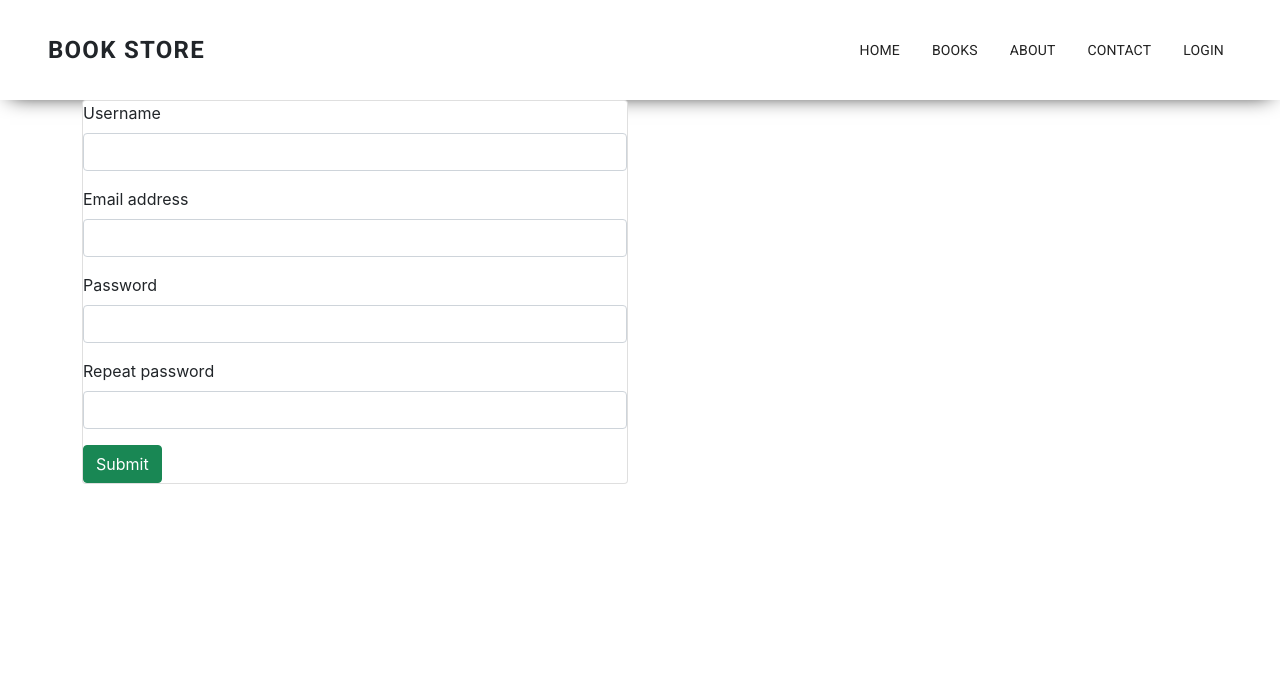
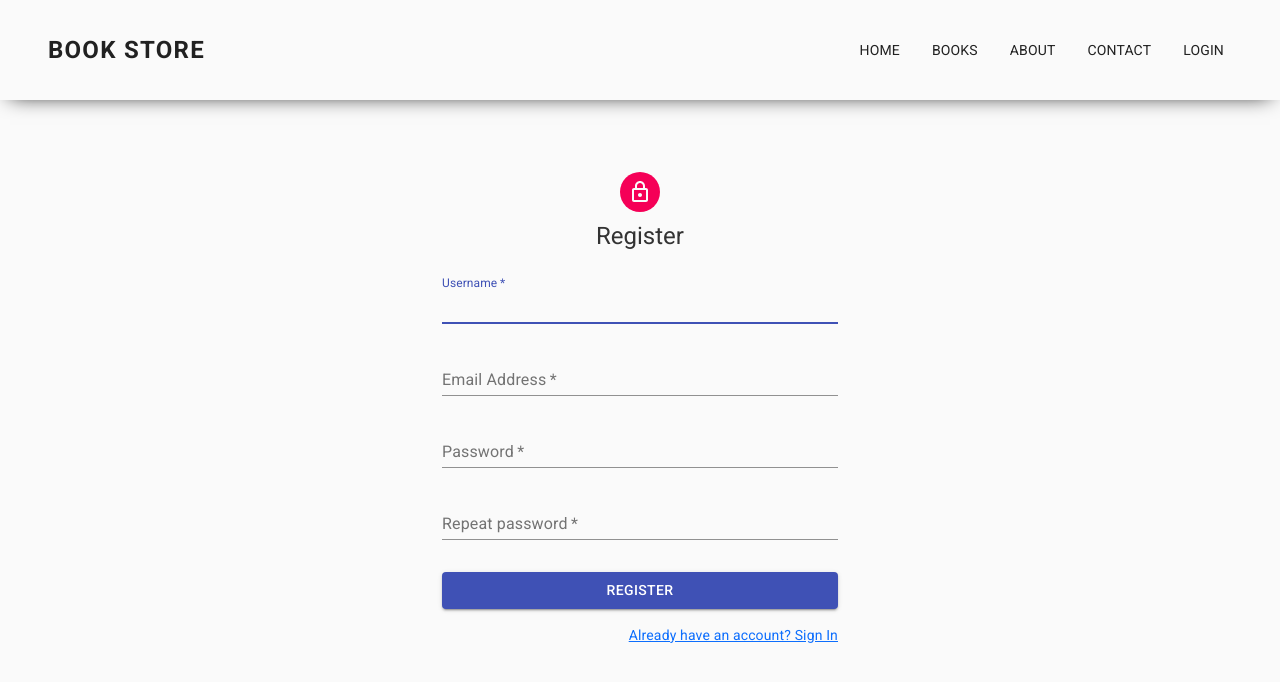
Before and after one commit to pjesivac/book-store-front, a React (Create React App) app: page /register in a window 1280 px wide. Shown: the top 682 px of the page. Built offline with nearby package versions, Linux system fonts and the light colour scheme.

Commit message:
Promjena izgleda login i register forme.

```diff
--- a/src/components/Login.js
+++ b/src/components/Login.js
@@ -3,9 +3,7 @@ import Avatar from "@material-ui/core/Avatar";
 import Button from "@material-ui/core/Button";
 import CssBaseline from "@material-ui/core/CssBaseline";
 import TextField from "@material-ui/core/TextField";
-import FormControlLabel from "@material-ui/core/FormControlLabel";
-import Checkbox from "@material-ui/core/Checkbox";
-import {Link} from "react-router-dom";
+import { Link } from "react-router-dom";
 import Paper from "@material-ui/core/Paper";
 import Container from "@material-ui/core/Container";
 import Grid from "@material-ui/core/Grid";
@@ -53,6 +51,7 @@ export const Login = () => {
     email: "",
     password: "",
   });
+
   const handleChange = (e) => {
     const { id, value } = e.target;
     setState((prevState) => ({
@@ -102,47 +101,6 @@ export const Login = () => {
 
     } */
   return (
-    // <div className="container">
-    //   <div className="row">
-    //     <form className="col-6" onSubmit={handleSubmit}>
-    //       <div className="card">
-    //         <div className="mb-3">
-    //           <label htmlFor="email" className="form-label">
-    //             Email address
-    //           </label>
-    //           <input
-    //             type="email"
-    //             className="form-control"
-    //             id="email"
-    //             onChange={handleChange}
-    //             required
-    //           />
-    //         </div>
-    //         <div className="mb-3">
-    //           <label htmlFor="password" className="form-label">
-    //             Password
-    //           </label>
-    //           <input
-    //             type="password"
-    //             className="form-control"
-    //             id="password"
-    //             onChange={handleChange}
-    //             required
-    //           />
-    //         </div>
-    //         <div>
-    //           <button
-    //             className="btn btn-success left"
-    //             type="submit"
-    //             name="submitButton"
-    //           >
-    //             Submit
-    //           </button>
-    //         </div>
-    //       </div>
-    //     </form>
-    //   </div>
-    // </div>
     <Grid container component="main" className={classes.root}>
       <CssBaseline />
       <Grid item xs={false} md={7} className={classes.image} />
@@ -155,7 +113,7 @@ export const Login = () => {
             Sign in
           </Typography>
           <Container>
-            <form className={classes.form} noValidate>
+            <form className={classes.form} noValidate onSubmit={handleSubmit}>
               <TextField
                 margin="normal"
                 required
@@ -164,6 +122,7 @@ export const Login = () => {
                 label="Email Address"
                 name="email"
                 autoComplete="email"
+                onChange={handleChange}
                 autoFocus
               />
               <TextField
@@ -175,6 +134,7 @@ export const Login = () => {
                 type="password"
                 id="password"
                 autoComplete="current-password"
+                onChange={handleChange}
               />
               {/* <FormControlLabel
               control={<Checkbox value="remember" color="primary" />}
--- a/src/components/Register.js
+++ b/src/components/Register.js
@@ -1,20 +1,54 @@
-import React, { useState } from 'react';
+import React, { useState } from "react";
+import Avatar from "@material-ui/core/Avatar";
+import Button from "@material-ui/core/Button";
+import CssBaseline from "@material-ui/core/CssBaseline";
+import TextField from "@material-ui/core/TextField";
+import FormControlLabel from "@material-ui/core/FormControlLabel";
+import Checkbox from "@material-ui/core/Checkbox";
+import { Link } from "react-router-dom";
+import Grid from "@material-ui/core/Grid";
+import Box from "@material-ui/core/Box";
+import LockOutlinedIcon from "@material-ui/icons/LockOutlined";
+import Typography from "@material-ui/core/Typography";
+import { makeStyles } from "@material-ui/core/styles";
+import Container from "@material-ui/core/Container";
+
+const useStyles = makeStyles((theme) => ({
+  paper: {
+    marginTop: theme.spacing(8),
+    display: "flex",
+    flexDirection: "column",
+    alignItems: "center",
+  },
+  avatar: {
+    margin: theme.spacing(1),
+    backgroundColor: theme.palette.secondary.main,
+  },
+  form: {
+    width: "100%", // Fix IE 11 issue.
+    marginTop: theme.spacing(1),
+  },
+  submit: {
+    margin: theme.spacing(3, 0, 2),
+  },
+}));
 
 export const Register = () => {
+  const classes = useStyles();
+
   const [state, setState] = useState({
     username: "",
     email: "",
     password: "",
     passwordConfirm: "",
-
-    })
+  });
   const handleChange = (e) => {
     const { id, value } = e.target;
-        setState(prevState => ({
+    setState((prevState) => ({
       ...prevState,
-            [id]: value
+      [id]: value,
     }));
-    }
+  };
 
   const handleSubmit = (e) => {
     e.preventDefault();
@@ -22,43 +56,94 @@ export const Register = () => {
     //validating input
     let isValid = true;
 
-        isValid = (/^[a-zA-Z0-9_-]{8,20}$/).test(state.username);
-        isValid = isValid && (/^[a-zA-Z0-9.!#$%&'*+/=?^_`{|}~-]+@[a-zA-Z0-9-]+(?:\.[a-zA-Z0-9-]+)*$/.test(state.email));
-        isValid = isValid && (/^(?=.*[a-z])(?=.*[A-Z])(?=.*\d)(?=.*[@$!%*?&])[A-Za-z\d@$!%*?&]{8,}$/.test(state.password));
-        isValid = isValid && (state.password === state.passwordConfirm);
+    isValid = /^[a-zA-Z0-9_-]{8,20}$/.test(state.username);
+    isValid =
+      isValid &&
+      /^[a-zA-Z0-9.!#$%&'*+/=?^_`{|}~-]+@[a-zA-Z0-9-]+(?:\.[a-zA-Z0-9-]+)*$/.test(
+        state.email
+      );
+    isValid =
+      isValid &&
+      /^(?=.*[a-z])(?=.*[A-Z])(?=.*\d)(?=.*[@$!%*?&])[A-Za-z\d@$!%*?&]{8,}$/.test(
+        state.password
+      );
+    isValid = isValid && state.password === state.passwordConfirm;
     console.log(isValid);
-
-
-
-
-    }
+  };
   return (
-        <div className="container">
-            <div className="row">
-                <form className="col-6" onSubmit={handleSubmit}>
-                    <div className="card">
-                        <div className="mb-3">
-                            <label htmlFor="username" className="form-label">Username</label>
-                            <input type="username" className="form-control" id="username" onChange={handleChange} required />
-                        </div>
-                        <div className="mb-3">
-                            <label htmlFor="email" className="form-label">Email address</label>
-                            <input type="email" className="form-control" id="email" onChange={handleChange} required />
-                        </div>
-                        <div className="mb-3">
-                            <label htmlFor="password" className="form-label">Password</label>
-                            <input type="password" className="form-control" id="password" onChange={handleChange} required />
-                        </div>
-                        <div className="mb-3">
-                            <label htmlFor="passwordConfirm" className="form-label">Repeat password</label>
-                            <input type="passwordConfirm" className="form-control" id="passwordConfirm" onChange={handleChange} required />
-                        </div>
-                        <div>
-                            <button className="btn btn-success left" type="submit" name="submitButton">Submit</button>
-                        </div>
-                    </div>
+    <Container component="main" maxWidth="xs">
+      <CssBaseline />
+      <div className={classes.paper}>
+        <Avatar className={classes.avatar}>
+          <LockOutlinedIcon />
+        </Avatar>
+        <Typography component="h1" variant="h5">
+          Register
+        </Typography>
+        <form className={classes.form} noValidate onSubmit={handleSubmit}>
+        <TextField
+            margin="normal"
+            required
+            fullWidth
+            id="username"
+            label="Username"
+            name="username"
+            autoComplete="username"
+            autoFocus
+            onChange={handleChange}
+          />
+          <TextField
+            margin="normal"
+            required
+            fullWidth
+            id="email"
+            label="Email Address"
+            name="email"
+            autoComplete="email"
+            onChange={handleChange}
+          />
+          <TextField
+            margin="normal"
+            required
+            fullWidth
+            name="password"
+            label="Password"
+            type="password"
+            id="password"
+            autoComplete="current-password"
+            onChange={handleChange}
+          />
+          <TextField
+            margin="normal"
+            required
+            fullWidth
+            name="passwordConfirm"
+            label="Repeat password"
+            type="passwordConfirm"
+            id="passworConfirm"
+            autoComplete="current-password"
+            onChange={handleChange}
+          />
+          <Button
+            type="submit"
+            fullWidth
+            variant="contained"
+            color="primary"
+            className={classes.submit}
+          >
+            Register
+          </Button>
+          <Grid container>
+            <Grid item xs>
+            </Grid>
+            <Grid item>
+              <Link to="/login" variant="body2">
+                {"Already have an account? Sign In"}
+              </Link>
+            </Grid>
+          </Grid>
         </form>
       </div>
-        </div>
+    </Container>
   );
 };
```
Lines whose indentation alone changed are shown as unchanged.
